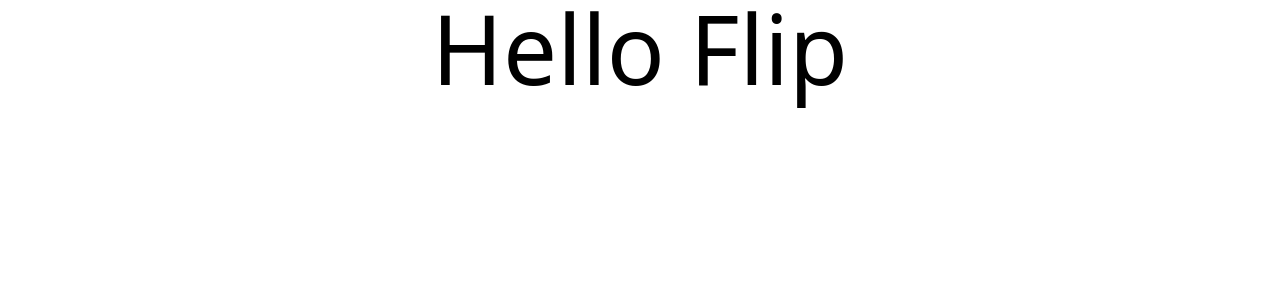
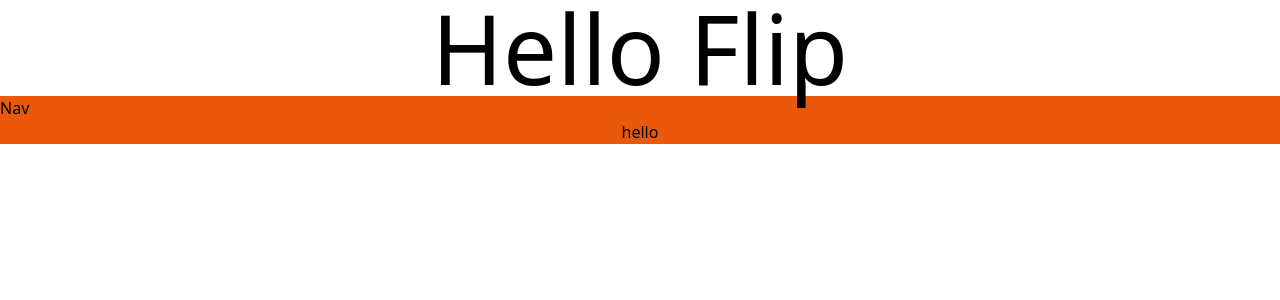
Before and after one commit to amin-bani-a/flip, a React (Create React App) app: page / in a window 1280 px wide. Shown: the top 300 px of the page. Built offline with nearby package versions, Linux system fonts and the light colour scheme.

Commit message:
nav-draft

```diff
--- a/src/App.js
+++ b/src/App.js
@@ -1,9 +1,11 @@
 import './App.css';
+import Nav from './components/Nav';
 
 function App() {
   return (
     <div className="App">
       <h1 className='text-8xl	'>Hello Flip</h1>
+      <Nav />
     </div>
   );
 }
--- /dev/null
+++ b/src/components/Nav.jsx
@@ -0,0 +1,12 @@
+import React from "react";
+
+function Nav() {
+  return (
+    <div className="bg-orange-600 min-w-full">
+      <div className="text-left">Nav</div>
+      <h1 className="text-center">hello</h1>
+    </div>
+  );
+}
+
+export default Nav;
```
Also changed, not shown: components/Nav.jsx (deleted, +0 -9 lines).
